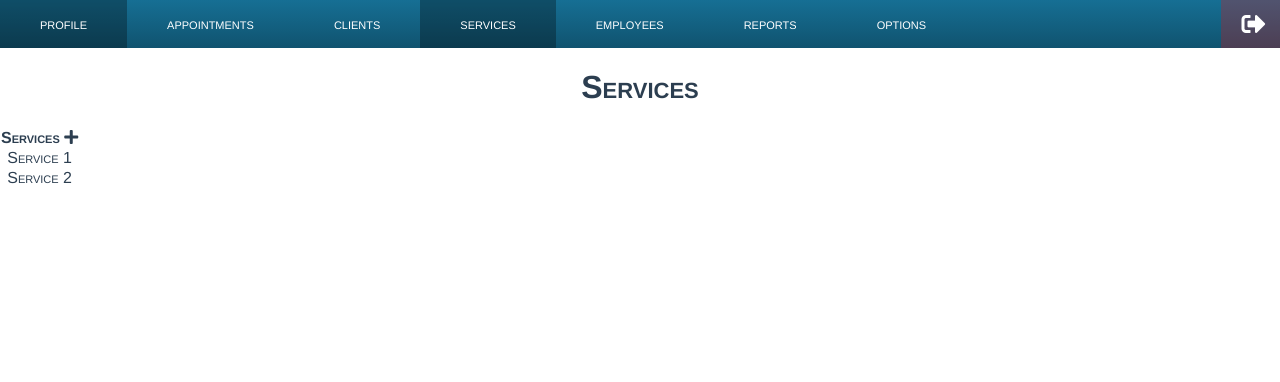
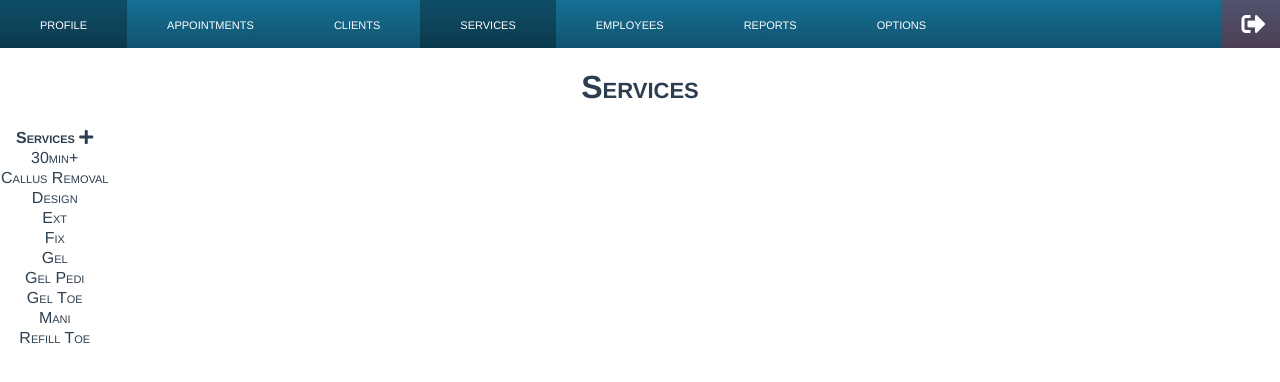
Before and after one commit to james8/appointments, a Vue app: page /services in a window 1280 px wide. Shown: the top 382 px of the page. Built offline with nearby package versions, Linux system fonts and the light colour scheme.

Commit message:
Updated test data with more real data

```diff
--- a/src/apis/Service.ts
+++ b/src/apis/Service.ts
@@ -16,8 +16,16 @@ export class Service {
     public static GetServices(): Promise<Array<Service>> {
         return new Promise((resolve, reject) => {
             const data: Array<Service> = [
-                new Service(0, "Service 1", "Serivce 1 description", 1),
-                new Service(1, "Service 2", "Serivce 2 description", 2),
+                new Service(0, "30min+", "extra 30min", 2),
+                new Service(1, "Callus Removal", "Callus Removal", 0),
+                new Service(2, "Design", "hands or toes", 2),
+                new Service(3, "Ext", "extensions full set", 2),
+                new Service(4, "Fix", "fix", 2),
+                new Service(5, "Gel", "gel hand", 4),
+                new Service(6, "Gel Pedi", "gel toe + callus (no massage)", 4),
+                new Service(7, "Gel Toe", "gel toe (no callus/massage)", 4),
+                new Service(8, "Mani", "with polish", 4),
+                new Service(9, "Refill Toe", "refill toe", 1),
             ];
             resolve(data);
         });
```
